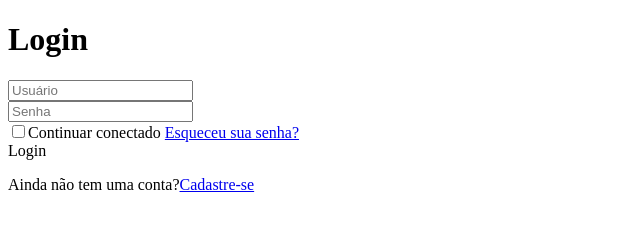
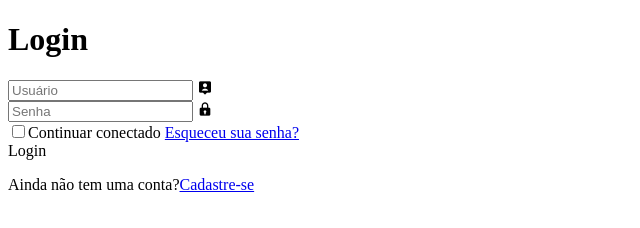
Before and after one commit to Maia-ra/Formul-rio-de-Login, a plain HTML site: page index.html in a window 1280 px wide. Shown: the full height of the page, 0-640 px from the left. Drawn offline with nearby package versions, Linux system fonts and the light colour scheme.

Commit message:
feat: Adiciona ícones de usuário e senha no formulário de login

```diff
--- a/index.html
+++ b/index.html
@@ -13,9 +13,11 @@
             <h1>Login</h1>
             <div class="input-box">
                 <input type="text" placeholder="Usuário" required>
+                <i class='bx bxs-user-pin'></i>
             </div>
             <div class="input-box">
                 <input type="password" placeholder="Senha" required>
+                <i class='bx bxs-lock'></i>
             </div>
 
             <div class="remember-forgot">
```
